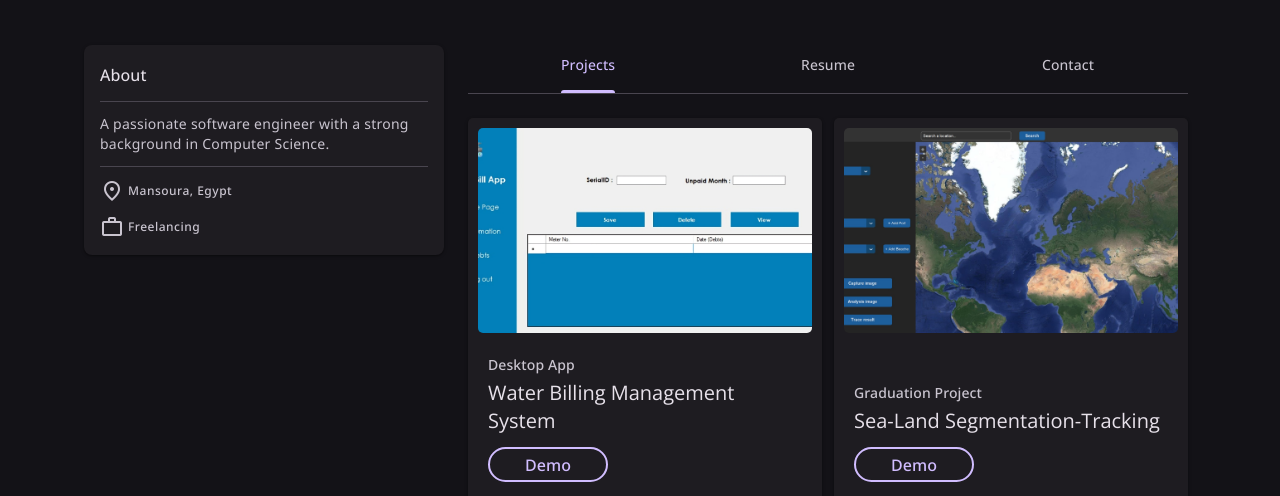
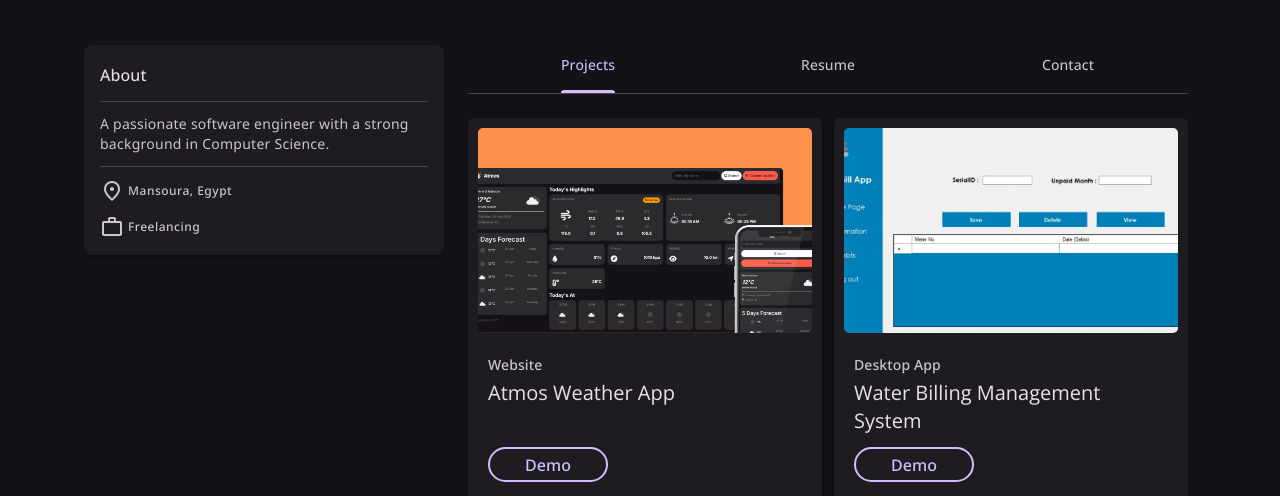
Before and after one commit to okhaled11/Portfolio, a plain HTML site: page index.html in a window 1280 px wide. Shown: the part 456-952 px from the top of the page. Drawn offline with nearby package versions, Linux system fonts and the light colour scheme.

Commit message:
new project

```diff
--- a/css/style.css
+++ b/css/style.css
@@ -34,7 +34,6 @@
   --outline-dark: hsl(264, 5%, 58%);
   --outline-variant-dark: hsl(264, 7%, 29%);
 
-
   /* <------------Typography------------------> */
 
   /* Font-family */
@@ -63,7 +62,6 @@
   --weight-regular: 400;
   --weight-medium: 500;
 
-
   /*<---------------- Others------------->*/
 
   /* Border-radius */
@@ -87,8 +85,7 @@
   --motion-easing-linear: cubic-bezier(0, 0, 1, 1);
 }
 
-[data-theme="light"] {
-
+[data-theme='light'] {
   color-scheme: light;
 
   --background: var(--background-light);
@@ -103,11 +100,9 @@
   --on-primary: var(--on-primary-light);
   --outline: var(--outline-light);
   --outline-variant: var(--outline-variant-light);
-
 }
 
-[data-theme="dark"] {
-
+[data-theme='dark'] {
   color-scheme: dark;
 
   --background: var(--background-dark);
@@ -122,13 +117,10 @@
   --on-primary: var(--on-primary-dark);
   --outline: var(--outline-dark);
   --outline-variant: var(--outline-variant-dark);
-
 }
 
-@media(prefers-reduced-motion: no-preference) {}
-
-
-
+@media (prefers-reduced-motion: no-preference) {
+}
 
 /*-----------------------------------*\
   #RESET
@@ -197,12 +189,9 @@ body {
   font-size: var(--body-large);
 }
 
-
 ::-webkit-scrollbar {
   width: 8px;
-
 }
-
 
 ::-webkit-scrollbar-thumb {
   background: var(--primary);
@@ -219,7 +208,6 @@ body {
   left: 0;
   width: 100%;
   height: auto;
-
 }
 
 /*-----------------------------------*\
@@ -229,11 +217,7 @@ body {
   width: 1em;
   height: 1em;
   display: block;
-  font-variation-settings:
-    'FILL' 0,
-    'wght' 400,
-    'GRAD' 0,
-    'opsz' 24;
+  font-variation-settings: 'FILL' 0, 'wght' 400, 'GRAD' 0, 'opsz' 24;
 }
 
 :has(> .state-layer) {
@@ -271,7 +255,6 @@ body {
   height: 100%;
   /* aspect-ratio: var(--width) / var(--height); */
   background-color: transparent;
-
 }
 
 .img-cover {
@@ -284,7 +267,6 @@ body {
 
 .tab-content:not(.active) {
   display: none;
-
 }
 
 .section-title {
@@ -317,7 +299,7 @@ body {
   color: var(--on-primary);
   font-weight: var(--weight-medium);
   overflow: hidden;
-  --state-layer-bg: var(--on-primary)
+  --state-layer-bg: var(--on-primary);
 }
 
 .btn:hover:not(:focus) {
@@ -345,7 +327,7 @@ body {
   place-content: center;
   background-color: var(--surface);
   color: var(--on-surface-variant);
-  --state-layer-bg: var(--on-surface-variant)
+  --state-layer-bg: var(--on-surface-variant);
 }
 
 .tab-btn.active {
@@ -370,7 +352,6 @@ body {
   border-radius: 3px 3px 0 0;
   background-color: var(--primary);
   opacity: 0;
-
 }
 
 .tab-btn.active .tab-text::after {
@@ -450,6 +431,9 @@ body {
 
 .card-title {
   color: var(--on-surface);
+  & span {
+    visibility: hidden;
+  }
 }
 
 .card .img-cover {
@@ -467,7 +451,8 @@ body {
   box-shadow: inset 0 0 0 1px var(--outline);
   border-radius: 5px;
   outline: none;
-  transition: box-shadow var(--motion-duration-short-1) var(--motion-easing-linear);
+  transition: box-shadow var(--motion-duration-short-1)
+    var(--motion-easing-linear);
 }
 
 .textarea {
@@ -482,7 +467,6 @@ body {
 :where(.input-field, .textarea):focus {
   box-shadow: inset 0 0 0 2px var(--primary);
 }
-
 
 /*-----------------------------------*\
   #TYPOGRAPHY
@@ -514,7 +498,6 @@ body {
   font-size: var(--headline-large);
   font-weight: var(--weight-regular);
   line-height: 40px;
-
 }
 
 .headline-medium {
@@ -522,7 +505,6 @@ body {
   font-size: var(--headline-medium);
   font-weight: var(--weight-regular);
   line-height: 36px;
-
 }
 
 .headline-small {
@@ -530,7 +512,6 @@ body {
   font-size: var(--headline-small);
   font-weight: var(--weight-regular);
   line-height: 32px;
-
 }
 
 .title-large {
@@ -616,13 +597,13 @@ body {
   z-index: 4;
 }
 
-[data-theme="dark"] .logo .light,
-[data-theme="light"] .logo .dark {
+[data-theme='dark'] .logo .light,
+[data-theme='light'] .logo .dark {
   display: none;
 }
 
-[data-theme="dark"].logo .dark,
-[data-theme="light"].logo .light {
+[data-theme='dark'].logo .dark,
+[data-theme='light'].logo .light {
   display: block;
 }
 
@@ -633,16 +614,14 @@ body {
   overflow: hidden;
 }
 
-[data-theme="dark"] .theme-btn .dark,
-[data-theme="light"] .theme-btn .light {
+[data-theme='dark'] .theme-btn .dark,
+[data-theme='light'] .theme-btn .light {
   display: none;
 }
-
 
 /*-----------------------------------*\
   #HERO
 \*-----------------------------------*/
-
 
 .hero .container {
   display: grid;
@@ -655,9 +634,7 @@ body {
   width: 240px;
   border-radius: 50%;
   border: 3px solid var(--primary);
-
 }
-
 
 .hero-content {
   max-width: 500px;
@@ -717,7 +694,6 @@ body {
   gap: 4px;
 }
 
-
 /*-----------------------------------*\
   #PROJECT
 \*-----------------------------------*/
@@ -728,11 +704,9 @@ body {
   gap: 12px;
 }
 
-
 .project-list .card {
   box-shadow: var(--elevation-1);
   padding: 0;
-
 }
 
 .project-list .card:hover {
@@ -746,13 +720,10 @@ body {
   transition: var(--motion-easing-linear) var(--motion-duration-short-1);
 }
 
-
 .card:hover .img-cover {
   transform: scale(1.03);
   padding: 5;
 }
-
-
 
 /*-----------------------------------*\
   #RESUME
@@ -776,7 +747,7 @@ body {
   justify-content: center;
   gap: 5px;
   transition: 0.1s ease-in-out;
-  box-shadow: var(--elevation-1)
+  box-shadow: var(--elevation-1);
 }
 
 .resume-card .btn:hover {
@@ -817,12 +788,10 @@ body {
 
 .contact-tab {
   padding-block-end: 0;
-
 }
 
 .contact-tab .container {
   padding-block-end: 24px;
-
 }
 
 .contact-info,
@@ -892,17 +861,16 @@ body {
   box-shadow: var(--elevation-1);
 }
 
-
 /*-----------------------------------*\
   #MEDIA QUERIES
 \*-----------------------------------*/
-@media (max-width:1000px) {
+@media (max-width: 1000px) {
   .resume-card .btn {
     width: 100%;
   }
 }
 
-@media (min-width:768px) {
+@media (min-width: 768px) {
   .article {
     position: relative;
     display: grid;
@@ -922,14 +890,9 @@ body {
   .hero .container {
     grid-template: 0.2fr 1fr;
   }
-
-
-
-
 }
 
-@media (min-width:1200px) {
-
+@media (min-width: 1200px) {
   .container,
   .article {
     max-width: 1128px;
@@ -947,12 +910,10 @@ body {
     gap: 24px;
   }
 
-
   .wave {
     top: -300px;
   }
 }
-
 
 /*-----------------------------------*\
   #TEXT ANIMATION
--- a/index.html
+++ b/index.html
@@ -3,6 +3,11 @@
   <head>
     <meta charset="UTF-8" />
     <meta name="viewport" content="width=device-width, initial-scale=1.0" />
+    <link
+      rel="shortcut icon"
+      href="./assets/images/icon-portfolio.png"
+      type="image/x-icon"
+    />
     <title>Omar Khaled</title>
     <!-- Meta -->
     <meta name="title" content="A software engineer portfolio" />
@@ -287,6 +292,36 @@
             >
               <div class="container">
                 <div class="project-list">
+                  <!--------------------->
+                  <!-- Project 1 -->
+                  <!--------------------->
+                  <div class="card fade-text">
+                    <figure
+                      class="card-banner img-holder"
+                      style="--width: 334; --height: 180"
+                    >
+                      <img
+                        src="./assets/images/Atoms.png"
+                        alt="project-one"
+                        width="334"
+                        height="180"
+                        class="img-cover"
+                        loading="lazy"
+                      />
+                    </figure>
+                    <div class="card-content">
+                      <span class="label-large card-subtitle">Website</span>
+                      <h3 class="title-large card-title">
+                        Atmos Weather App
+                        <span>Lorem ipsum dolor sit amet.</span>
+                      </h3>
+                      <a
+                        href="https://github.com/okhaled11/Atmos-weather.git"
+                        target="_blank"
+                        >Demo</a
+                      >
+                    </div>
+                  </div>
                   <!--------------------->
                   <!-- Project 2 -->
                   <!--------------------->
```
Also changed, not shown: assets/images/Atoms.png (added), assets/images/icon-portfolio.png (added).
